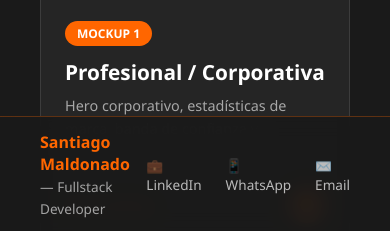
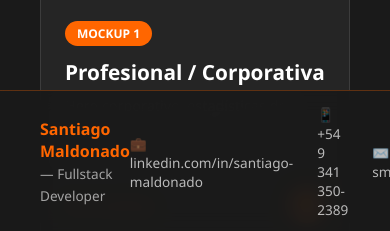
Before and after one commit to sant-maldonado/ingco-ferreteria, a website: page index.html in a window 390 px wide. Shown: the part 611-842 px from the top of the page. Drawn offline with Linux system fonts and the light colour scheme.

Commit message:
Contact bar: show phone number, LinkedIn URL and email directly

```diff
--- a/index.html
+++ b/index.html
@@ -268,9 +268,9 @@
   <div class="contact-bar">
     <span class="contact-bar-name">Santiago Maldonado <span style="font-weight:400; font-size:0.85rem; color:rgba(255,255,255,0.6);">— Fullstack Developer</span></span>
     <div class="contact-bar-links">
-      <a href="https://www.linkedin.com/in/santiago-maldonado-3b432b361/" target="_blank" style="display:inline-flex;align-items:center;gap:6px;">💼 LinkedIn</a>
-      <a href="https://wa.me/5493413502389" target="_blank" style="display:inline-flex;align-items:center;gap:6px;">📱 WhatsApp</a>
-      <a href="mailto:sm.santiagomaldonado@gmail.com" style="display:inline-flex;align-items:center;gap:6px;">✉️ Email</a>
+      <a href="https://www.linkedin.com/in/santiago-maldonado-3b432b361/" target="_blank" style="display:inline-flex;align-items:center;gap:6px;">💼 linkedin.com/in/santiago-maldonado</a>
+      <a href="https://wa.me/5493413502389" target="_blank" style="display:inline-flex;align-items:center;gap:6px;">📱 +54 9 341 350-2389</a>
+      <a href="mailto:sm.santiagomaldonado@gmail.com" style="display:inline-flex;align-items:center;gap:6px;">✉️ sm.santiagomaldonado@gmail.com</a>
     </div>
   </div>
 
```
